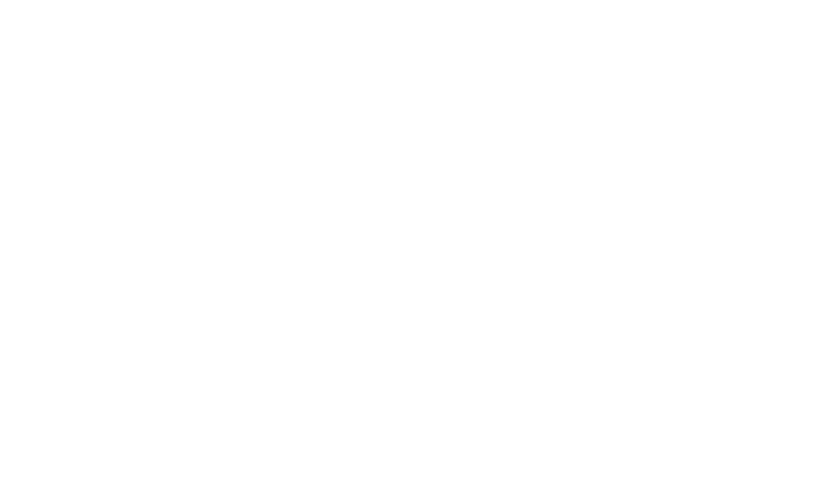
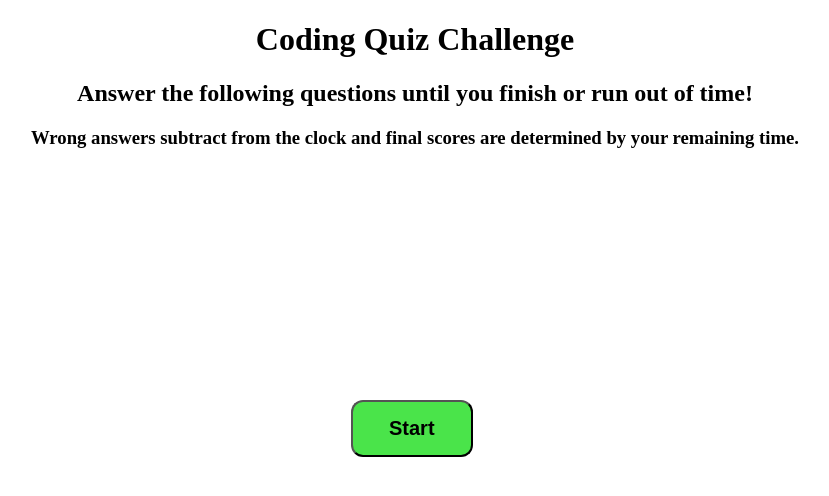
Before and after one commit to TuckerJay/Code-Quiz, a plain HTML site: page index.html in a window 1280 px wide. Shown: the whole page, without its empty margins (225-1054 px from the left). Drawn offline with Linux system fonts and the light colour scheme.

Commit message:
start page framework

```diff
--- a/assets/css/style.css
+++ b/assets/css/style.css
@@ -0,0 +1,34 @@
+.start-page {
+
+    text-align: center;
+
+}
+
+
+.start-btn {
+
+    padding: 15px 36px;
+
+    background: rgb(74, 228, 74);
+
+    font-size: 20px;
+
+    font-weight: bold;
+
+    text-align: center;
+
+    border-radius: 12px;
+
+}
+
+.btn-div {
+
+    position: absolute;
+
+    text-align: center;
+
+    left: 45%;
+
+    top: 50%;
+
+}
--- a/assets/js/script.js
+++ b/assets/js/script.js
@@ -0,0 +1,5 @@
+var startButtonEl = document.querySelector("#start-btn");
+
+
+
+startButtonEl.addEventListener("click", console.log("hey there buddy"));
--- a/index.html
+++ b/index.html
@@ -9,14 +9,40 @@
     <meta name="viewport" content="width=device-width, initial-scale=1.0">
     <title>Code Quiz!</title>
 
+    <link rel="stylesheet" href="./assets/css/style.css">
+
 </head>
 
 
-<body>
+<header>
+
+    <div class="start-page">
+
+        <h1>Coding Quiz Challenge</h1>
+
+        <h2>Answer the following questions until you finish or run out of time!</h2>
+
+        <h3>Wrong answers subtract from the clock and final scores are determined by your remaining time.</h3>
+
+    </div>
+
+    <div class="btn-div">
+
+        <button class="start-btn" id="start-btn">Start</button>
+
+    </div>
+
+</header>
+
+
+<main>
 
 
 
-</body>
+</main>
+
+
+<script src="./assets/js/script.js"></script>
 
 
 </html>
```
